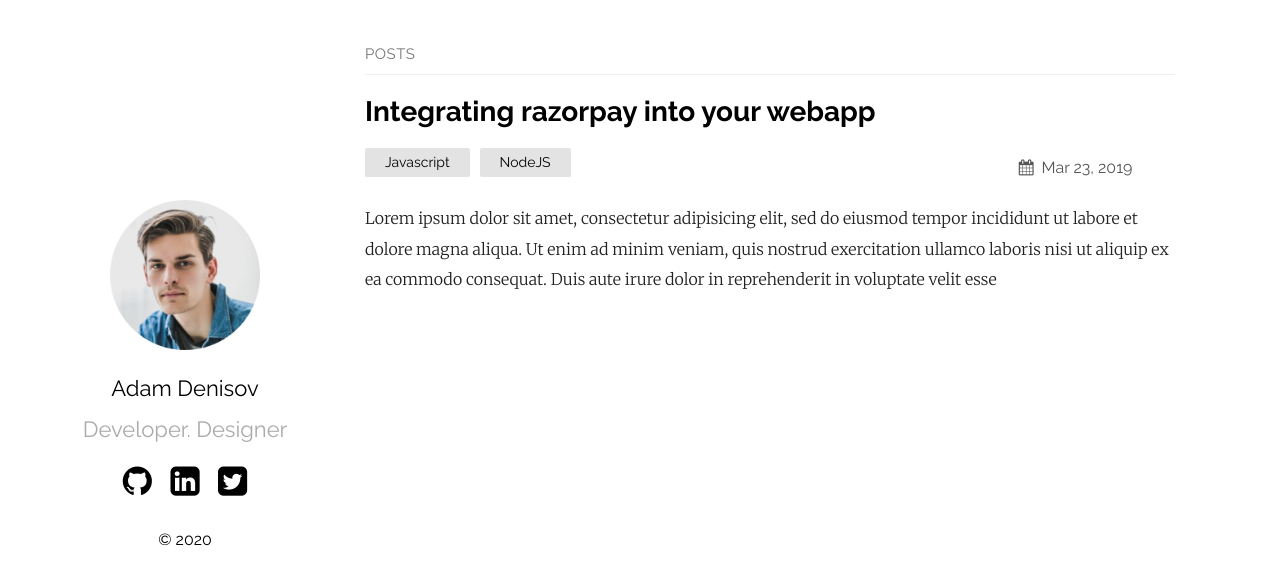
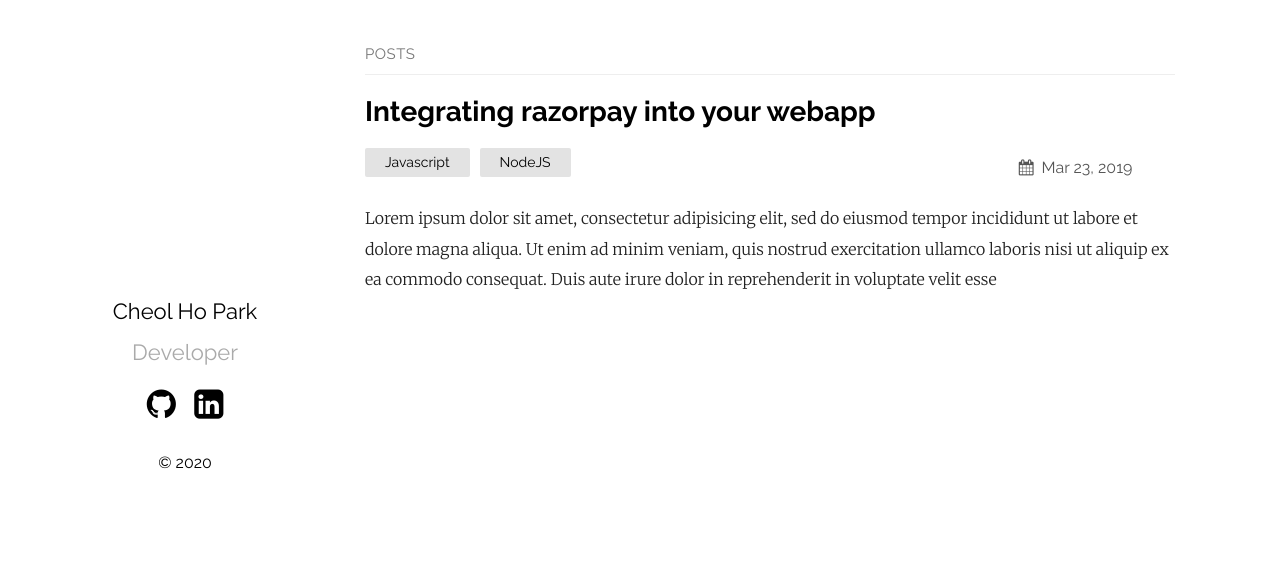
Before and after one commit to baekya884/baekya884.github.io, a Jekyll site: the page built from index.md, in a window 1280 px wide. Shown: the top 585 px of the page. Built offline with Jekyll 4.4.1, drawn with Linux system fonts in a browser that asks for light colours.

Commit message:
이름 변경

```diff
--- a/_config.yml
+++ b/_config.yml
@@ -1,10 +1,8 @@
-title: Your awesome title
-author: GitHub User
-email: your-email@domain.com
+title: Normal Developer
+author: Cheol Ho Park
+email: beakya884@gmail.com
 description: > # this means to ignore newlines until "show_exerpts:"
-  Write an awesome description for your new site here. You can edit this
-  line in _config.yml. It will appear in your document head meta (for
-  Google search results) and in your feed.xml site description.
+  평벙한 개발자의 블로그
 show_excerpts: true # set to true to show excerpts on the homepage
 
 # Minima date format
@@ -12,15 +10,14 @@
 sass:
   sass_dir: _sass
 plainwhite:
-  name: Adam Denisov
-  tagline: Developer. Designer
+  name: Cheol Ho Park
+  tagline:  Developer
   date_format: "%b %-d, %Y"
   sitemap: true # set to true to generate sitemap.xml content
 
   # generate social links in footer
   social_links:
-    twitter: thelehhman
-    github:  thelehhman
+    github:  baekya884
     linkedIn: in/thelehhman
     rss: rss
     # dribbble: jekyll
--- a/_layouts/default.html
+++ b/_layouts/default.html
@@ -6,7 +6,7 @@
   <body>
     <main class="container">
       <section class="about">
-        <a href="/"><img src="{{ "/assets/portfolio.png" | relative_url }}" alt="{{ site.plainwhite.name }}"></a>
+          <!-- <a href="/"><img src="{{ "/assets/portfolio.png" | relative_url }}" alt="{{ site.plainwhite.name }}"></a> -->
         <h2 id="title">
           <a href="/">{{ site.plainwhite.name }}</a>
         </h2>
```
Also changed, not shown: 3 other files.
